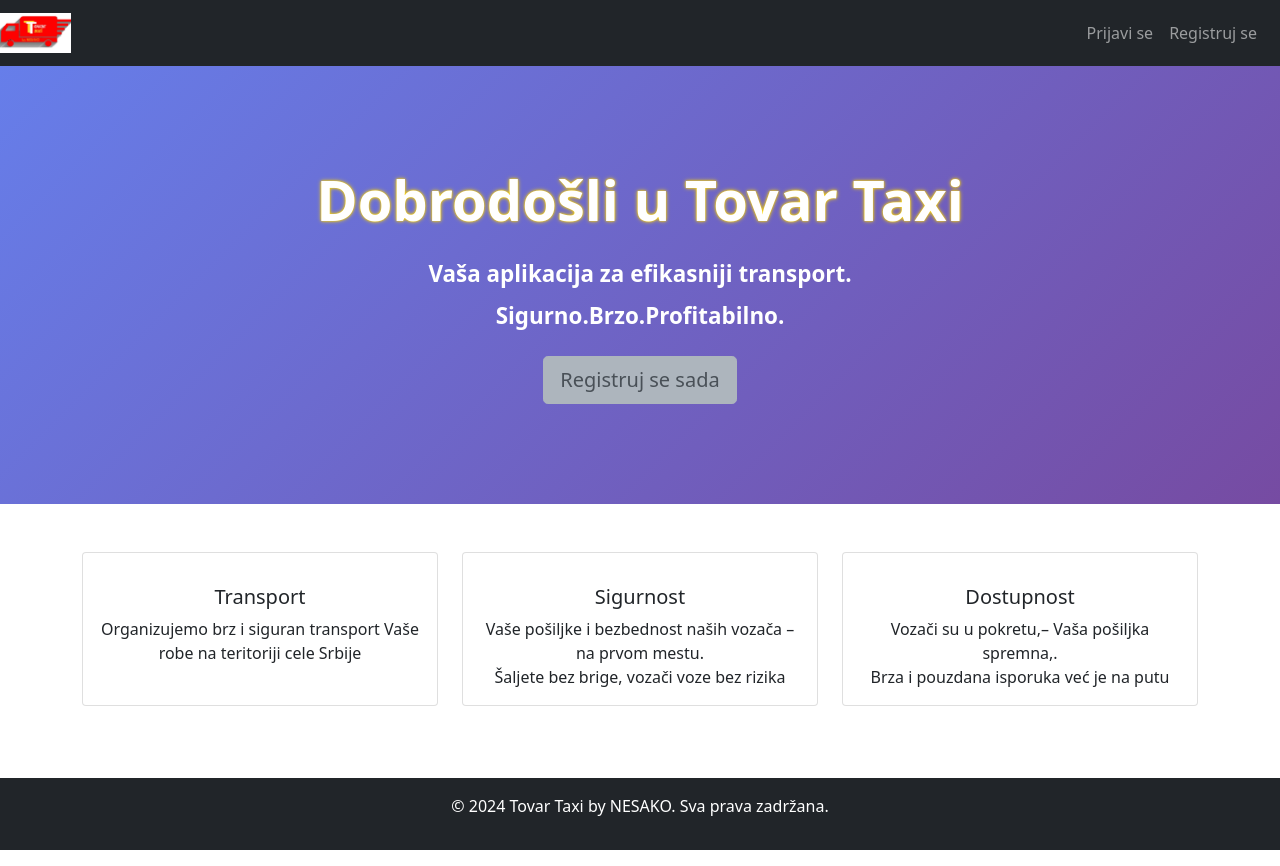
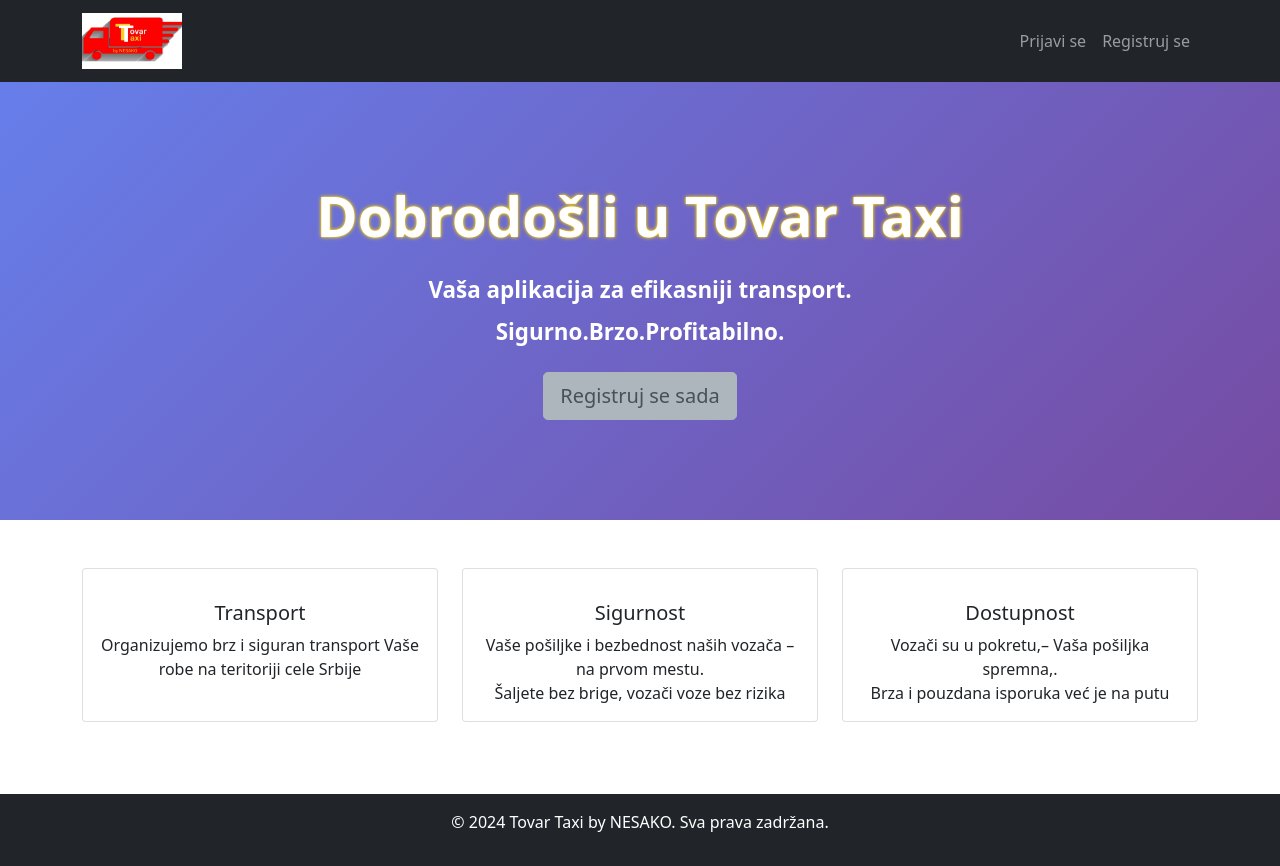
Before and after one commit to salenesic79-gif/tovar-taxi-by-nesako, a Django app: page / in a window 1280 px wide. Run offline with Django 4.2, Linux system fonts and the light colour scheme; some libraries are stand-ins or nearby versions.

Commit message:
Pozicionirana slika u levi deo header-a sa odgovarajućom visinom

```diff
--- a/templates/transport/home.html
+++ b/templates/transport/home.html
@@ -49,11 +49,11 @@
 </head>
 <body>
     <nav class="navbar navbar-expand-lg navbar-dark bg-dark">
-        <div class="container-fluid px-0">
+        <div class="container">
             <a class="navbar-brand" href="{% url 'home' %}">
-                <img src="{% static 'images/TTaxi.png' %}" alt="Tovar Taxi" style="height: 40px; width: auto;">
+                <img src="{% static 'images/TTaxi.png' %}" alt="Tovar Taxi" style="height: 56px; width: auto;">
             </a>
-            <div class="navbar-nav position-absolute" style="right: 15px; top: 50%; transform: translateY(-50%);">
+            <div class="navbar-nav ms-auto">
                 {% if user.is_authenticated %}
                     <span class="navbar-text me-3">Dobrodošli, {{ user.username }}!</span>
                     <a class="nav-link" href="{% url 'logout' %}">Odjavi se</a>
```
